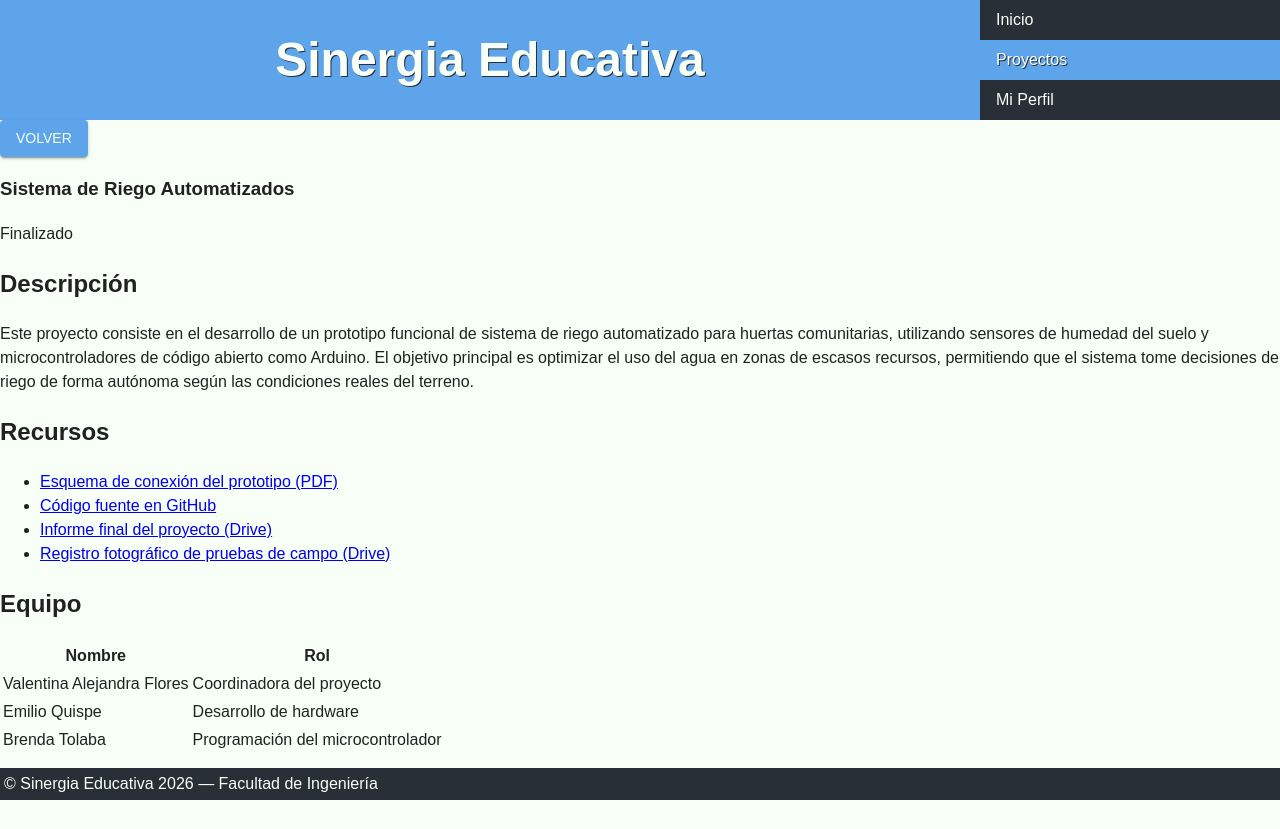
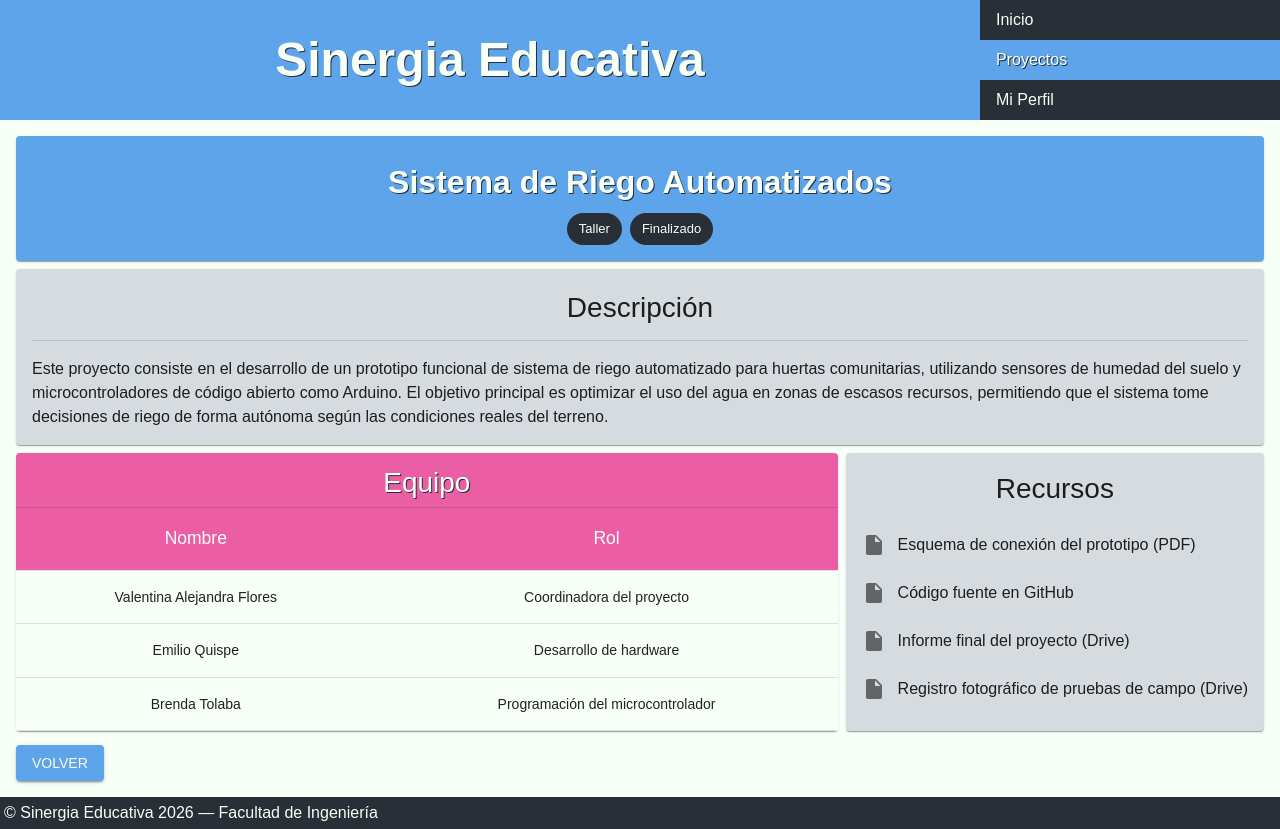
Before and after one commit to Dionicio-Rodrigo/pv_tp3_grupo2, a React (Vite) app: page /proyectos/1 in a window 1280 px wide. Before the commit the page ends 800 px from the top, so only its background shows below. Built offline with nearby package versions, Linux system fonts and the light colour scheme.

Commit message:
Pagina detalles estilizada correctamente

```diff
--- a/src/components/AgregarDetalles.jsx
+++ b/src/components/AgregarDetalles.jsx
@@ -1,5 +1,4 @@
 import { useEffect, useRef, useState } from "react";
-import "../css/AgregarDetalles.css";
 import { TextField, Button } from "@mui/material";
 
 export const AgregarDetalles = ({ actualizar }) => {
@@ -78,7 +77,7 @@ export const AgregarDetalles = ({ actualizar }) => {
               ...entradas,
               recurso: "",
             });
-            }}
+          }}
         >
           Agregar Recurso
         </Button>
--- a/src/layouts/LayoutPagina.jsx
+++ b/src/layouts/LayoutPagina.jsx
@@ -24,7 +24,6 @@ export const LayoutPagina = () => {
         component="header"
         sx={{
           gridArea: "header",
-          textAlign: "center",
           alignContent: "center",
           backgroundColor: "primary.main",
           color: "primary.contrastText",
@@ -43,7 +42,11 @@ export const LayoutPagina = () => {
       </Grid>
       <Grid
         component="main"
-        sx={{ gridArea: "main", backgroundColor: "backround.default" }}
+        sx={{
+          gridArea: "main",
+          backgroundColor: "backround.default",
+          p: "1em",
+        }}
       >
         <Outlet />
       </Grid>
--- a/src/layouts/Theme.jsx
+++ b/src/layouts/Theme.jsx
@@ -12,7 +12,7 @@ const Theme = createTheme({
     primary: { main: CELESTE, contrastText: BLANCO },
     secondary: { main: NEGRO, contrastText: BLANCO },
     success: { main: NARANJA, contrastText: NEGRO },
-    error: { main: ROSA, contrastText: NEGRO },
+    error: { main: ROSA, contrastText: BLANCO },
     background: { default: BLANCO, paper: GRIS },
     colores: {
       naranja: NARANJA,
@@ -25,8 +25,29 @@ const Theme = createTheme({
   },
   typography: {
     fontFamily: `"Arial", "Helvetica", "sans-serif"`,
-    h1: { fontSize: "3rem", fontWeight: 700 },
-    h2: { fontSize: "2em", fontWeight: 600 },
+    h1: {
+      fontSize: "3rem",
+      fontWeight: 700,
+      textAlign: "center",
+    },
+    h2: {
+      fontSize: "2em",
+      margin: "0.35em",
+      fontWeight: 600,
+      textAlign: "center",
+    },
+    h3: {
+      fontSize: "1.75em",
+      margin: "0.25em",
+      fontWeight: 500,
+      textAlign: "center",
+    },
+    h4: {
+      fontSize: "1.25em",
+      margin: "0.25em",
+      fontWeight: 400,
+      textAlign: "center",
+    },
   },
 });
 
--- a/src/views/DetalleProyecto.jsx
+++ b/src/views/DetalleProyecto.jsx
@@ -1,60 +1,127 @@
 import { useEffect } from "react";
 import proyectoService from "../services/proyectoServices";
 import { NavLink, useParams } from "react-router-dom";
-import { Button } from "@mui/material";
+import {
+  Button,
+  Box,
+  Paper,
+  Stack,
+  Chip,
+  Typography,
+  Divider,
+  List,
+  ListItemButton,
+  ListItemText,
+  ListItemIcon,
+  Table,
+  TableContainer,
+  TableHead,
+  TableBody,
+  TableRow,
+  TableCell,
+} from "@mui/material";
+import { InsertDriveFile } from "@mui/icons-material";
 
 export const DetalleProyecto = ({}) => {
   const ruta = useParams();
   const proyecto = proyectoService.obtenerDetalles(ruta.id);
   return (
-    <section className="main-detalles">
-      <Button component={NavLink} to="/Proyectos" variant="contained">
+    <Box>
+      <Stack spacing={1}>
+        <Paper
+          component={Stack}
+          sx={{
+            backgroundColor: "primary.main",
+            color: "primary.contrastText",
+            textShadow: "1px 1px  #292f36",
+            p: "1em",
+          }}
+        >
+          <Typography variant="h2">{proyecto.titulo}</Typography>
+          <Stack direction="row" spacing={1} sx={{ justifyContent: "center" }}>
+            <Chip label={proyecto.categoria} color="secondary" />
+            <Chip
+              label={proyecto.finalizado ? `Finalizado` : `En Proceso`}
+              color="secondary"
+            />
+          </Stack>
+        </Paper>
+
+        <Paper sx={{ p: "1em" }}>
+          <Typography variant="h3">Descripción</Typography>
+          <Divider sx={{ mt: "1em", mb: "1em" }} />
+          <Typography variant="p">{proyecto.detalles.descripcion}</Typography>
+        </Paper>
+        <Stack direction={{ xs: "column", sm: "row" }} spacing={1}>
+          <Paper
+            sx={{
+              backgroundColor: "colores.rosa",
+              flexGrow: "1",
+            }}
+          >
+            <Typography
+              sx={{
+                color: "colores.blanco",
+                m: "0.25em",
+                mt: "0.5em",
+                textShadow: "1px 1px  #292f36",
+              }}
+              variant="h3"
+            >
+              Equipo
+            </Typography>
+            <Divider />
+            <TableContainer>
+              <Table>
+                <TableHead sx={{ bgcolor: "colores.rosa" }}>
+                  <TableRow>
+                    <TableCell sx={{ color: "colores.blanco" }} align="center">
+                      <Typography variant="h4">Nombre</Typography>
+                    </TableCell>
+                    <TableCell sx={{ color: "colores.blanco" }} align="center">
+                      <Typography variant="h4">Rol</Typography>
+                    </TableCell>
+                  </TableRow>
+                </TableHead>
+                <TableBody sx={{ bgcolor: "background.default" }}>
+                  {proyecto.detalles.equipo.map((nombre, index) => (
+                    <TableRow key={index}>
+                      <TableCell align="center">{nombre}</TableCell>
+                      <TableCell align="center">
+                        {proyecto.detalles.roles[index]}
+                      </TableCell>
+                    </TableRow>
+                  ))}
+                </TableBody>
+              </Table>
+            </TableContainer>
+          </Paper>
+
+          <Paper>
+            <Typography sx={{ m: "0.25em", mt: "0.7em" }} variant="h3">
+              Recursos
+            </Typography>
+            <List>
+              {proyecto.detalles.recursos.map((recurso, index) => (
+                <ListItemButton key={index} component="a" href="#">
+                  <ListItemIcon>
+                    <InsertDriveFile />
+                  </ListItemIcon>
+                  <ListItemText primary={recurso} />
+                </ListItemButton>
+              ))}
+            </List>
+          </Paper>
+        </Stack>
+      </Stack>
+      <Button
+        component={NavLink}
+        to="/Proyectos"
+        variant="contained"
+        sx={{ mt: "1em" }}
+      >
         Volver
       </Button>
-      <section className="encabezado_pr">
-        <h1>{proyecto.titulo}</h1>
-        <span
-          className={`estado-${proyecto.finalizado ? "finalizado" : "enProceso"}`}
-        >
-          {proyecto.finalizado ? `Finalizado` : `En Proceso`}
-        </span>
-      </section>
-
-      <section className="descripcion">
-        <h2>Descripción</h2>
-        <p>{proyecto.detalles.descripcion}</p>
-      </section>
-
-      <section className="recursos">
-        <h2>Recursos</h2>
-        <ul>
-          {proyecto.detalles.recursos.map((recurso, index) => (
-            <li key={index}>
-              <a href="#">{recurso}</a>
-            </li>
-          ))}
-        </ul>
-      </section>
-
-      <section className="equipo">
-        <h2>Equipo</h2>
-        <table>
-          <thead>
-            <tr>
-              <th>Nombre</th>
-              <th>Rol</th>
-            </tr>
-          </thead>
-          <tbody>
-            {proyecto.detalles.equipo.map((nombre, index) => (
-              <tr key={index}>
-                <td>{nombre}</td>
-                <td>{proyecto.detalles.roles[index]}</td>
-              </tr>
-            ))}
-          </tbody>
-        </table>
-      </section>
-    </section>
+    </Box>
   );
 };
--- a/src/views/Proyectos.jsx
+++ b/src/views/Proyectos.jsx
@@ -40,7 +40,7 @@ function Proyectos() {
         <Busqueda funcion={buscar}> Buscador</Busqueda>
       </Drawer>
 
-      <Stack sx={{ p: "1em" }} spacing={2}>
+      <Stack spacing={2}>
         <Paper>
           <Typography variant="h2">Nuestros Proyectos</Typography>
         </Paper>
```
